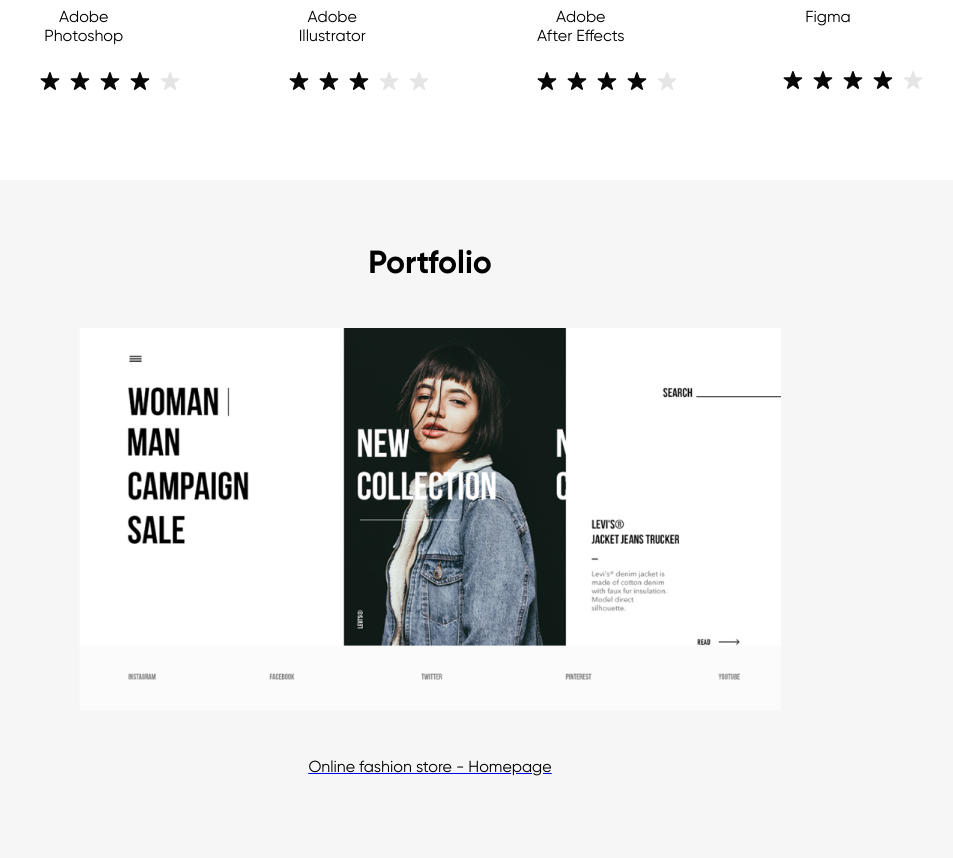
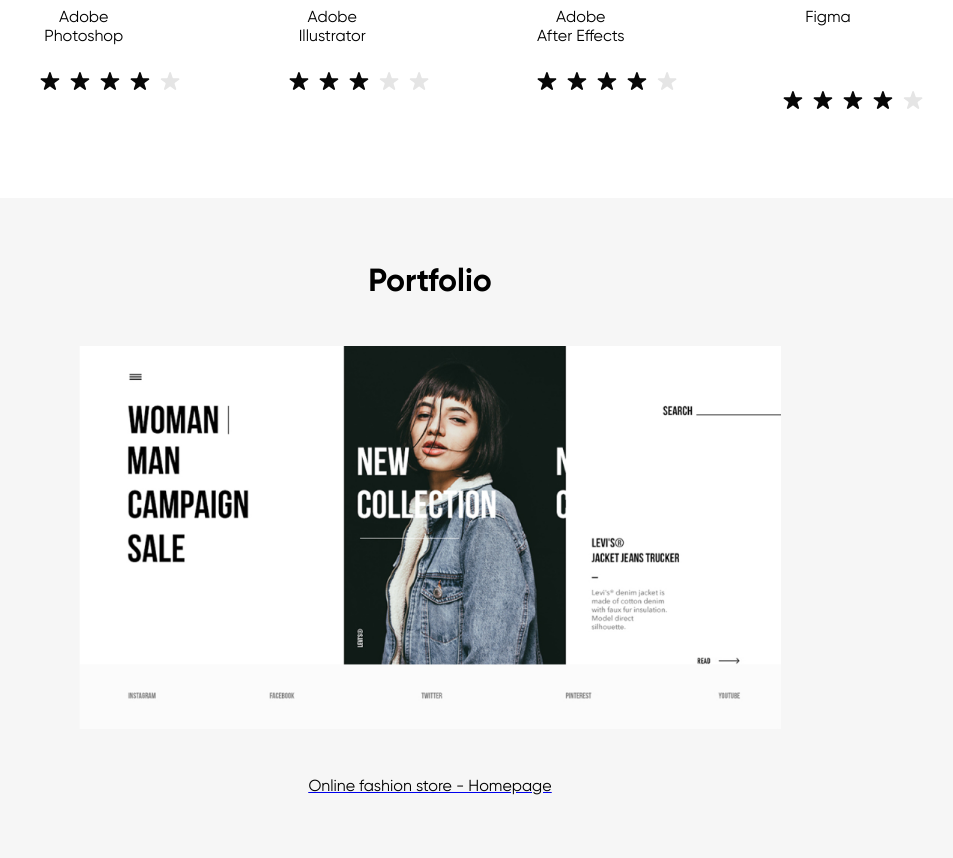
Before and after one commit to kujilit/training-landing, a plain HTML site: page index.html in a window 1280 px wide. Shown: the part 1525-2383 px from the top of the page, without its empty margins (210-1163 px from the left). Drawn offline with Linux system fonts and the light colour scheme.

Commit message:
fixed Figma rating

```diff
--- a/index.html
+++ b/index.html
@@ -101,7 +101,7 @@
             <div class="skill_block">
                 <img src="./images/Figma.svg" alt="" class="skill_logo">
                 <span>Figma<br>	&#173;</span>
-                <div class="rating figma">
+                <div class="figma">
                     <img src="./images/black_star.svg" alt="" class="star">
                     <img src="./images/black_star.svg" alt="" class="star">
                     <img src="./images/black_star.svg" alt="" class="star">
--- a/style.css
+++ b/style.css
@@ -602,8 +602,11 @@
         margin: 0 5% 0 5%;
     }
 
-    .rating .figma {
+    .figma {
+        display: flex;
+        justify-content: space-around;
         align-self: flex-end;
+        margin-top: 45%;
     }
 
     .skill_logo {
```
